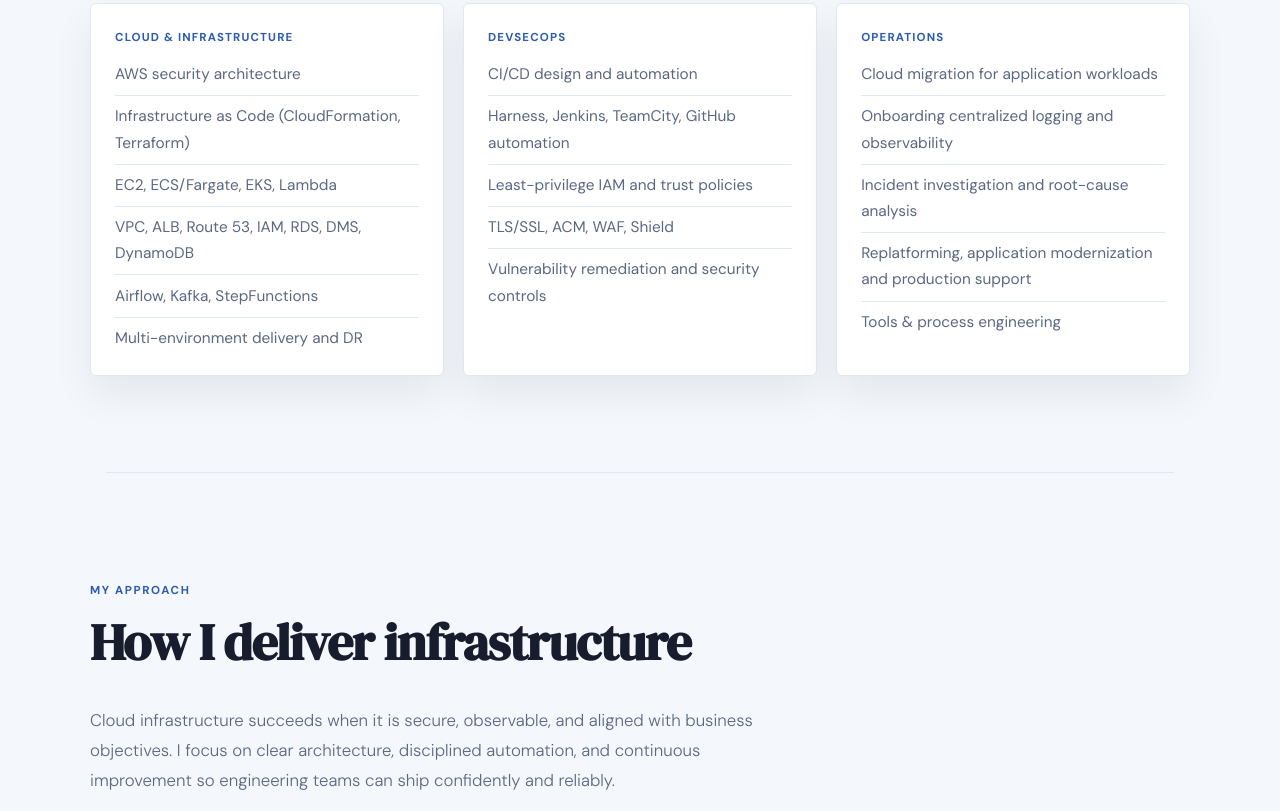
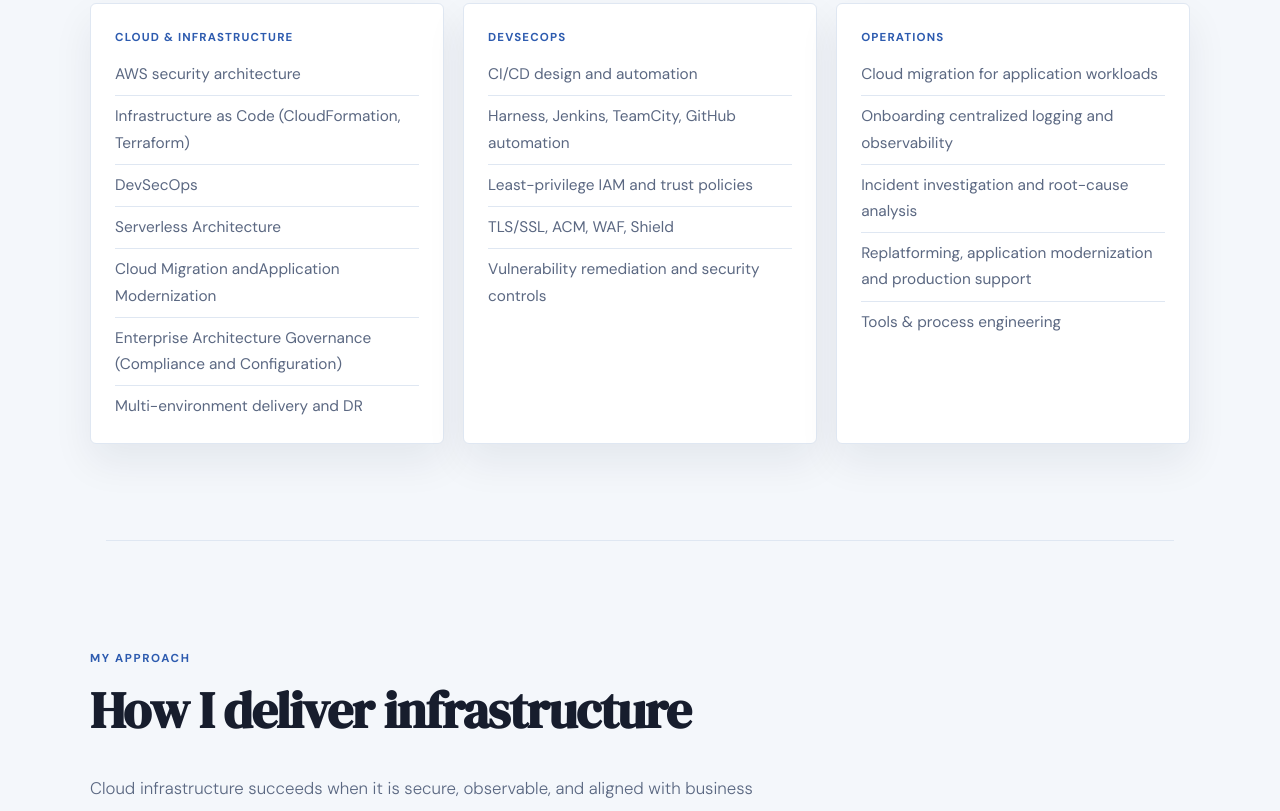
Before and after one commit to Wilson-Ifeanyi/resume, a plain HTML site: page index.html in a window 1280 px wide. Shown: the part 2992-3803 px from the top of the page. Drawn offline with Linux system fonts and the light colour scheme.

Commit message:
new content

```diff
--- a/index.html
+++ b/index.html
@@ -740,9 +740,10 @@
           <ul class="skill-list">
             <li>AWS security architecture</li>
             <li>Infrastructure as Code (CloudFormation, Terraform)</li>
-            <li>EC2, ECS/Fargate, EKS, Lambda</li>
-            <li>VPC, ALB, Route 53, IAM, RDS, DMS, DynamoDB</li>
-            <li>Airflow, Kafka, StepFunctions</li>
+            <li>DevSecOps</li>
+            <li>Serverless Architecture </li>
+            <li>Cloud Migration andApplication Modernization</li>
+            <li>Enterprise Architecture Governance (Compliance and Configuration)</li>
             <li>Multi-environment delivery and DR</li>
           </ul>
         </div>
@@ -806,7 +807,7 @@
         <div class="card fade">
           <span class="impact-metric">42%</span>
           <h3 class="impact-card-title">Infrastructure Cost Optimization</h3>
-          <p class="impact-card-desc">Optimized enterprise AWS infrastructure, improving resource utilization, eliminating configuration drift, and reducing costs across critical environments.</p>
+          <p class="impact-card-desc">Optimized enterprise AWS infrastructure, improving resource utilization, eliminating configuration drift, and reducing costs across critical environments. Achieved annual cloud cost reductions exceeding $512K .</p>
         </div>
         <div class="card fade">
           <span class="impact-metric">98%</span>
```
